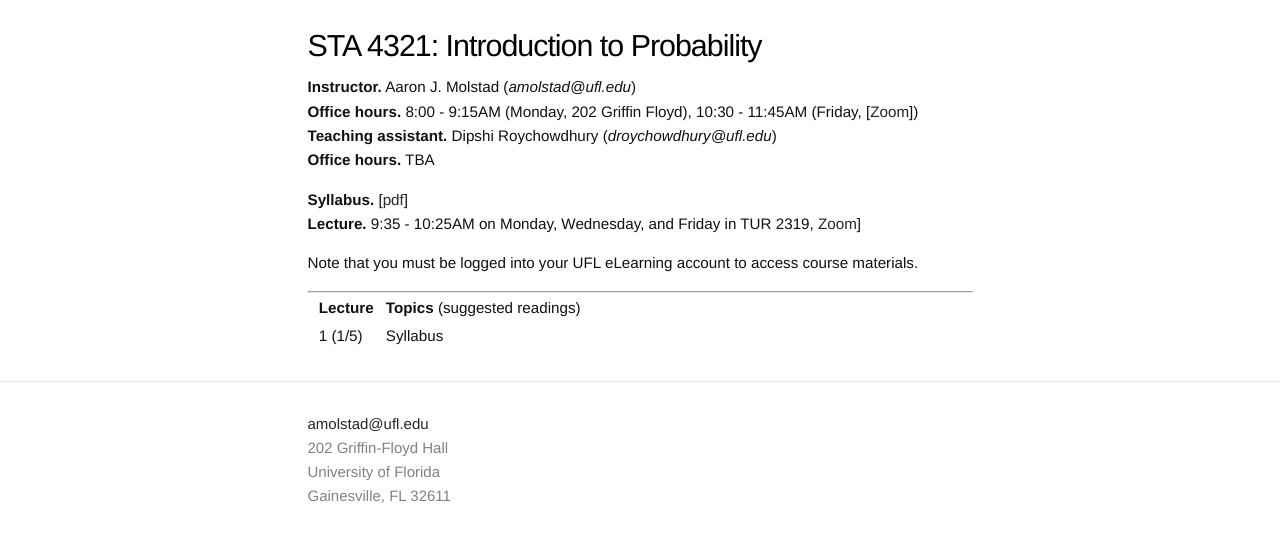
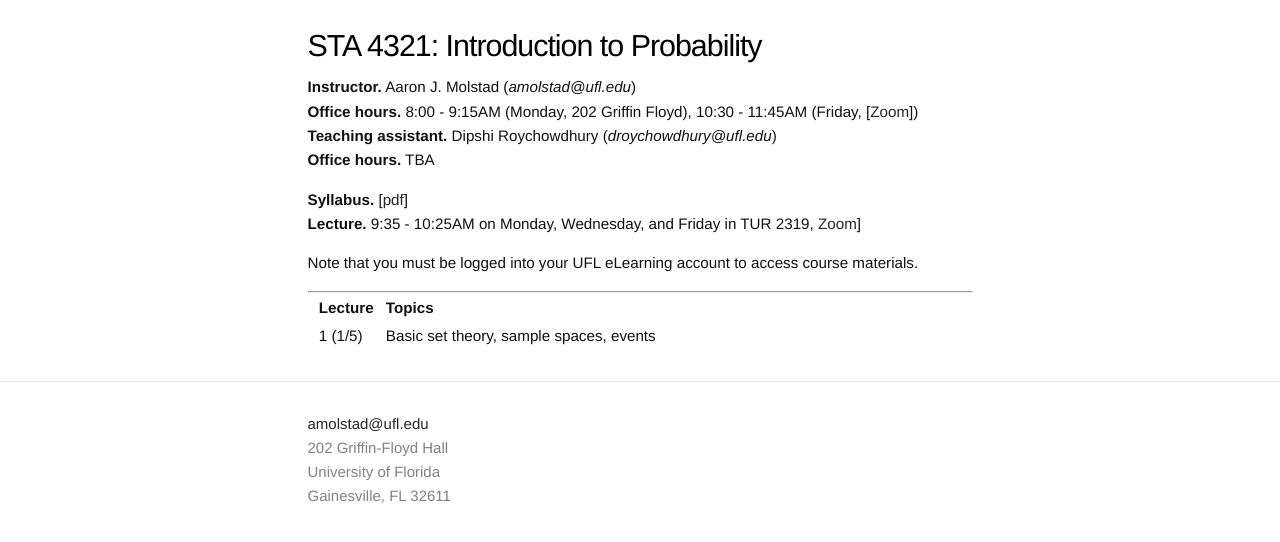
Before and after one commit to ajmolstad/ajmolstad.github.io, a Jekyll site: the page built from S22_STA4321.md, in a window 1280 px wide. Shown: the top 542 px of the page. Built offline with Jekyll 4.4.1, drawn with Linux system fonts in a browser that asks for light colours.

Commit message:
Update S22_STA4321.md

```diff
--- a/S22_STA4321.md
+++ b/S22_STA4321.md
@@ -17,5 +17,5 @@ Note that you must be logged into your UFL eLearning account to access course ma
 
 ---------------
 
-||  **Lecture** ||  **Topics** (suggested readings) ||
-|| 1 (1/5)  || Syllabus ||
+||  **Lecture** ||  **Topics** ||
+|| 1 (1/5)  || Basic set theory, sample spaces, events ||
```
